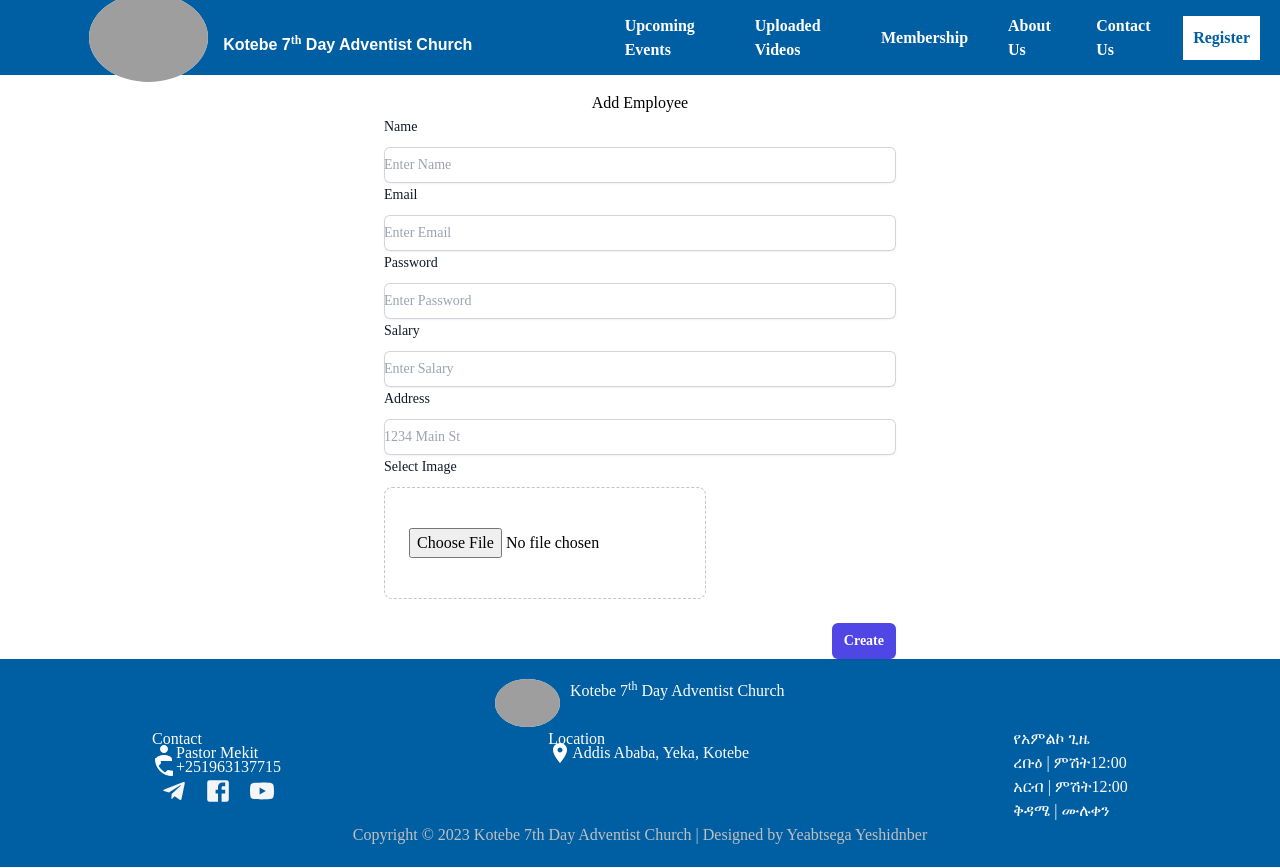
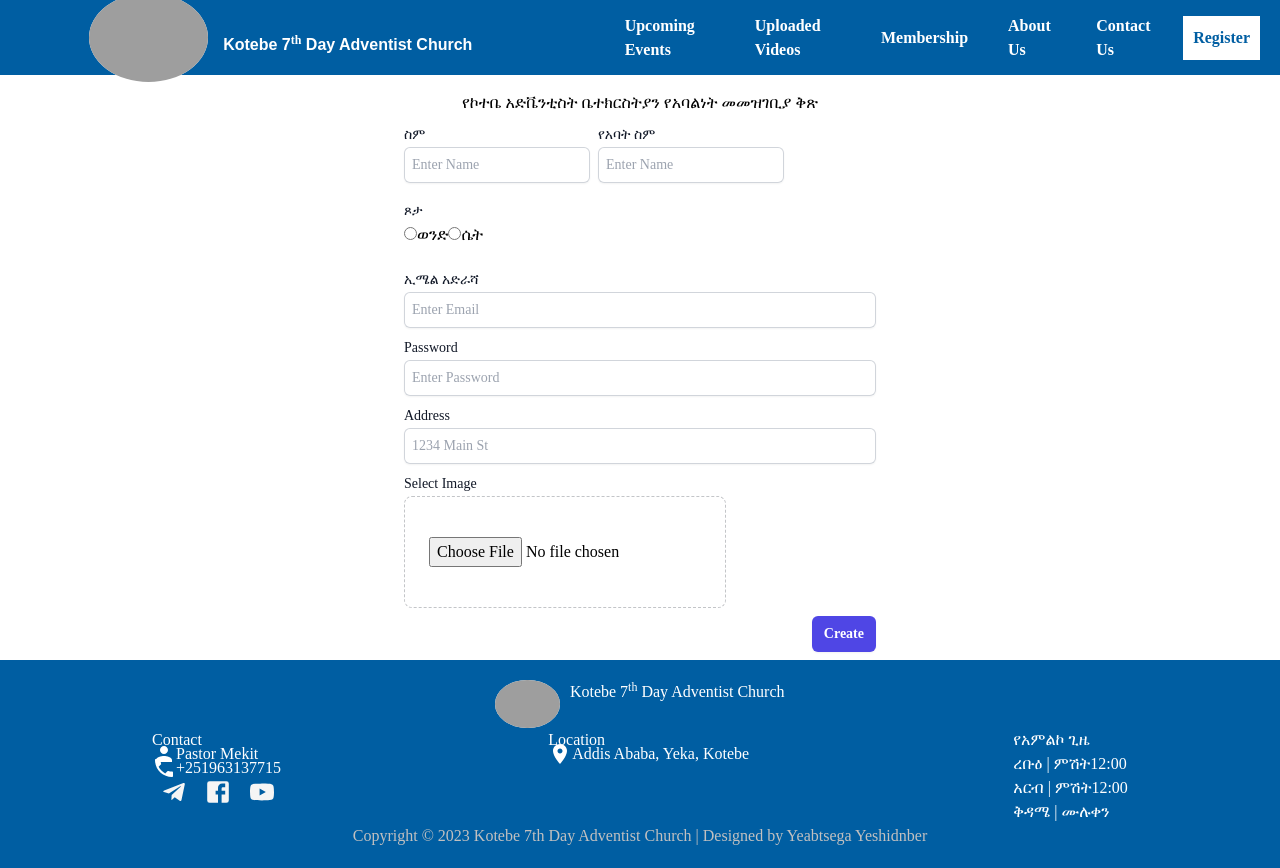
Before and after one commit to yeabtsega45/KSDA, a React (Create React App) app in the folder frontend/: page /register in a window 1280 px wide. Built offline with nearby package versions, Linux system fonts and the light colour scheme; grey boxes are pictures that could not be loaded.

Commit message:
add registration form

```diff
--- a/frontend/src/Pages/Registeration.js
+++ b/frontend/src/Pages/Registeration.js
@@ -9,7 +9,7 @@ function Registeration() {
     email: "",
     password: "",
     address: "",
-    salary: "",
+    gender: "",
     image: "",
   });
   const navigate = useNavigate();
@@ -21,7 +21,7 @@ function Registeration() {
     formdata.append("email", data.email);
     formdata.append("password", data.password);
     formdata.append("address", data.address);
-    formdata.append("salary", data.salary);
+    formdata.append("gender", data.gender);
     formdata.append("image", data.image);
     axios
       .post("/create", formdata)
@@ -33,41 +33,85 @@ function Registeration() {
   };
   return (
     <div className="flex flex-col items-center pt-4">
-      <h2>Add Employee</h2>
-      <form className="w-full max-w-lg" onSubmit={handleSubmit}>
-        <div className="sm:col-span-3">
+      <h2>የኮተቤ አድቬንቲስት ቤተክርስትያን የአባልነት መመዝገቢያ ቅጽ </h2>
+      <form className="w-full max-w-lg px-5" onSubmit={handleSubmit}>
+        <div className="flex">
+          <div className="sm:col-span-3 my-2 mr-2">
             <label
               htmlFor="inputName"
               className="block text-sm font-medium leading-6 text-gray-900"
             >
-            Name
+              ስም
             </label>
             <input
               type="text"
-            className="block w-full rounded-md border-0 py-1.5 text-gray-900 shadow-sm ring-1 ring-inset ring-gray-300 placeholder:text-gray-400 focus:ring-2 focus:ring-inset focus:ring-indigo-600 sm:text-sm sm:leading-6 mt-2"
+              className="block w-full rounded-md border-0 py-1.5 pl-2 text-gray-900 shadow-sm ring-1 ring-inset ring-gray-300 placeholder:text-gray-400 focus:ring-2 focus:ring-inset focus:ring-indigo-600 sm:text-sm sm:leading-6"
               id="inputName"
               placeholder="Enter Name"
               autoComplete="off"
               onChange={(e) => setData({ ...data, name: e.target.value })}
             />
           </div>
-        <div className="sm:col-span-3">
+          <div className="sm:col-span-3 my-2">
+            <label
+              htmlFor="inputName"
+              className="block text-sm font-medium leading-6 text-gray-900"
+            >
+              የአባት ስም
+            </label>
+            <input
+              type="text"
+              className="block w-full rounded-md border-0 py-1.5 pl-2 text-gray-900 shadow-sm ring-1 ring-inset ring-gray-300 placeholder:text-gray-400 focus:ring-2 focus:ring-inset focus:ring-indigo-600 sm:text-sm sm:leading-6"
+              id="inputName"
+              placeholder="Enter Name"
+              autoComplete="off"
+              onChange={(e) => setData({ ...data, name: e.target.value })}
+            />
+          </div>
+        </div>
+        <div className="sm:col-span-3 my-2">
+          <label
+            htmlFor="inputGender"
+            className="block text-sm font-medium leading-6 text-gray-900"
+          >
+            ጾታ
+          </label>
+          <input
+            type="radio"
+            className="text-sm font-medium leading-6"
+            id="inputGender"
+            name="gender"
+            value="Male"
+            onChange={(e) => setData({ ...data, gender: e.target.value })}
+          />
+          ወንድ
+          <input
+            type="radio"
+            className="text-sm font-medium leading-6 mb-5"
+            id="inputGender"
+            name="gender"
+            value="Female"
+            onChange={(e) => setData({ ...data, gender: e.target.value })}
+          />
+          ሴት
+        </div>
+        <div className="sm:col-span-3 my-2">
           <label
             htmlFor="inputEmail4"
             className="block text-sm font-medium leading-6 text-gray-900"
           >
-            Email
+            ኢሜል አድራሻ
           </label>
           <input
             type="email"
-            className="block w-full rounded-md border-0 py-1.5 text-gray-900 shadow-sm ring-1 ring-inset ring-gray-300 placeholder:text-gray-400 focus:ring-2 focus:ring-inset focus:ring-indigo-600 sm:text-sm sm:leading-6 mt-2"
+            className="block w-full rounded-md border-0 py-1.5 pl-2 text-gray-900 shadow-sm ring-1 ring-inset ring-gray-300 placeholder:text-gray-400 focus:ring-2 focus:ring-inset focus:ring-indigo-600 sm:text-sm sm:leading-6"
             id="inputEmail4"
             placeholder="Enter Email"
             autoComplete="off"
             onChange={(e) => setData({ ...data, email: e.target.value })}
           />
         </div>
-        <div className="sm:col-span-3">
+        <div className="sm:col-span-3 my-2">
           <label
             htmlFor="inputPassword4"
             className="block text-sm font-medium leading-6 text-gray-900"
@@ -76,29 +120,13 @@ function Registeration() {
           </label>
           <input
             type="password"
-            className="block w-full rounded-md border-0 py-1.5 text-gray-900 shadow-sm ring-1 ring-inset ring-gray-300 placeholder:text-gray-400 focus:ring-2 focus:ring-inset focus:ring-indigo-600 sm:text-sm sm:leading-6 mt-2"
+            className="block w-full rounded-md border-0 py-1.5 pl-2 text-gray-900 shadow-sm ring-1 ring-inset ring-gray-300 placeholder:text-gray-400 focus:ring-2 focus:ring-inset focus:ring-indigo-600 sm:text-sm sm:leading-6"
             id="inputPassword4"
             placeholder="Enter Password"
             onChange={(e) => setData({ ...data, password: e.target.value })}
           />
         </div>
-        <div className="sm:col-span-3">
-          <label
-            htmlFor="inputSalary"
-            className="block text-sm font-medium leading-6 text-gray-900"
-          >
-            Salary
-          </label>
-          <input
-            type="text"
-            className="block w-full rounded-md border-0 py-1.5 text-gray-900 shadow-sm ring-1 ring-inset ring-gray-300 placeholder:text-gray-400 focus:ring-2 focus:ring-inset focus:ring-indigo-600 sm:text-sm sm:leading-6 mt-2"
-            id="inputSalary"
-            placeholder="Enter Salary"
-            autoComplete="off"
-            onChange={(e) => setData({ ...data, salary: e.target.value })}
-          />
-        </div>
-        <div className="sm:col-span-3">
+        <div className="sm:col-span-3 my-2">
           <label
             htmlFor="inputAddress"
             className="block text-sm font-medium leading-6 text-gray-900"
@@ -107,14 +135,14 @@ function Registeration() {
           </label>
           <input
             type="text"
-            className="block w-full rounded-md border-0 py-1.5 text-gray-900 shadow-sm ring-1 ring-inset ring-gray-300 placeholder:text-gray-400 focus:ring-2 focus:ring-inset focus:ring-indigo-600 sm:text-sm sm:leading-6 mt-2"
+            className="block w-full rounded-md border-0 py-1.5 pl-2 text-gray-900 shadow-sm ring-1 ring-inset ring-gray-300 placeholder:text-gray-400 focus:ring-2 focus:ring-inset focus:ring-indigo-600 sm:text-sm sm:leading-6"
             id="inputAddress"
             placeholder="1234 Main St"
             autoComplete="off"
             onChange={(e) => setData({ ...data, address: e.target.value })}
           />
         </div>
-        <div className="col-span-full">
+        <div className="col-span-full my-2">
           <label
             className="block text-sm font-medium leading-6 text-gray-900"
             htmlFor="inputGroupFile01"
@@ -123,12 +151,12 @@ function Registeration() {
           </label>
           <input
             type="file"
-            className="mt-2 flex justify-center rounded-lg border border-dashed border-gray-900/25 px-6 py-10"
+            className="flex justify-center rounded-lg border border-dashed border-gray-900/25 px-6 py-10"
             id="inputGroupFile01"
             onChange={(e) => setData({ ...data, image: e.target.files[0] })}
           />
         </div>
-        <div className="mt-6 flex items-center justify-end gap-x-6">
+        <div className="my-2 flex items-center justify-end gap-x-6">
           <button
             type="submit"
             className="rounded-md bg-indigo-600 px-3 py-2 text-sm font-semibold text-white shadow-sm hover:bg-indigo-500 focus-visible:outline focus-visible:outline-2 focus-visible:outline-offset-2 focus-visible:outline-indigo-600"
```
Lines whose indentation alone changed are shown as unchanged.
